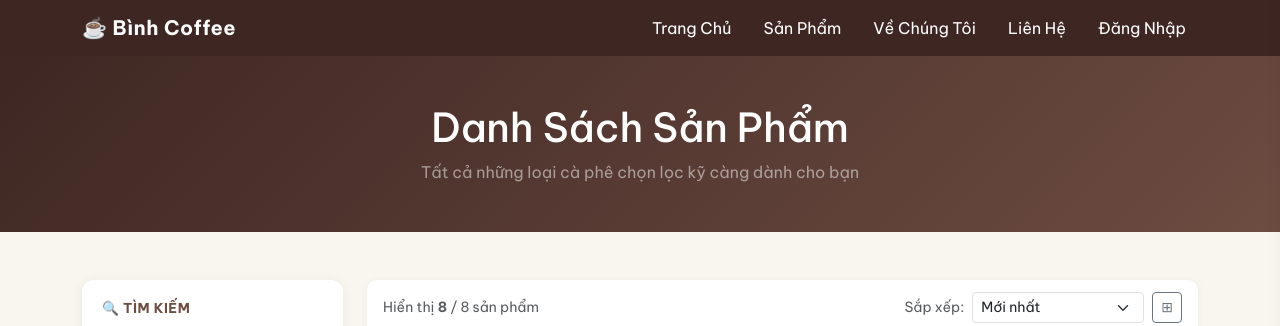
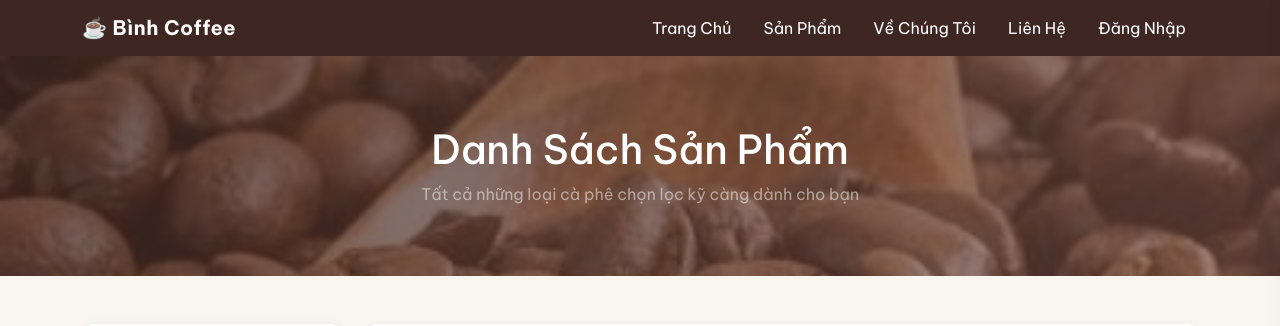
Before and after one commit to vanbinhnguyn-star/BinhCoffee, a Vue app in the folder frontend/: page /products in a window 1280 px wide. Shown: the top 326 px of the page. Built offline with nearby package versions, Linux system fonts and the light colour scheme; no server answers.

Commit message:
Hoàn thành

```diff
--- a/frontend/src/views/Products.vue
+++ b/frontend/src/views/Products.vue
@@ -2,8 +2,9 @@
   <div class="products-page">
 
     <!-- Hero banner nhỏ -->
-    <div class="products-hero">
-      <div class="container text-center py-5">
+    <div class="products-hero" :style="{ backgroundImage: `url(${heroBanner})` }">
+      <div class="hero-overlay-products"></div>
+      <div class="container text-center py-5" style="position:relative; z-index:2;">
         <h1 class="text-white mb-2">Danh Sách Sản Phẩm</h1>
         <p class="text-white-50 mb-0">Tất cả những loại cà phê chọn lọc kỹ càng dành cho bạn</p>
       </div>
@@ -140,6 +141,7 @@ import { ref, computed, onMounted } from 'vue';
 import axios from 'axios';
 import ProductCard from '../components/ProductCard.vue';
 
+import heroBanner from '../assets/media/anh2.jpg';
 import cafeRangXay from '../assets/media/anh2.jpg';
 import espressoBlend from '../assets/media/anh3.jpg';
 import caPheSuaDa from '../assets/media/anh4.jpg';
@@ -227,10 +229,18 @@ onMounted(async () => {
 
 <style scoped>
 .products-hero {
-  background: linear-gradient(135deg, #3e2723 0%, #6d4c41 100%);
-  min-height: 160px;
+  position: relative;
+  min-height: 220px;
   display: flex;
   align-items: center;
+  background-size: cover;
+  background-position: center;
+  background-repeat: no-repeat;
+}
+.hero-overlay-products {
+  position: absolute;
+  inset: 0;
+  background: linear-gradient(135deg, rgba(62,39,35,0.75) 0%, rgba(109,76,65,0.65) 100%);
 }
 
 /* ===== Filter panel ===== */
```
